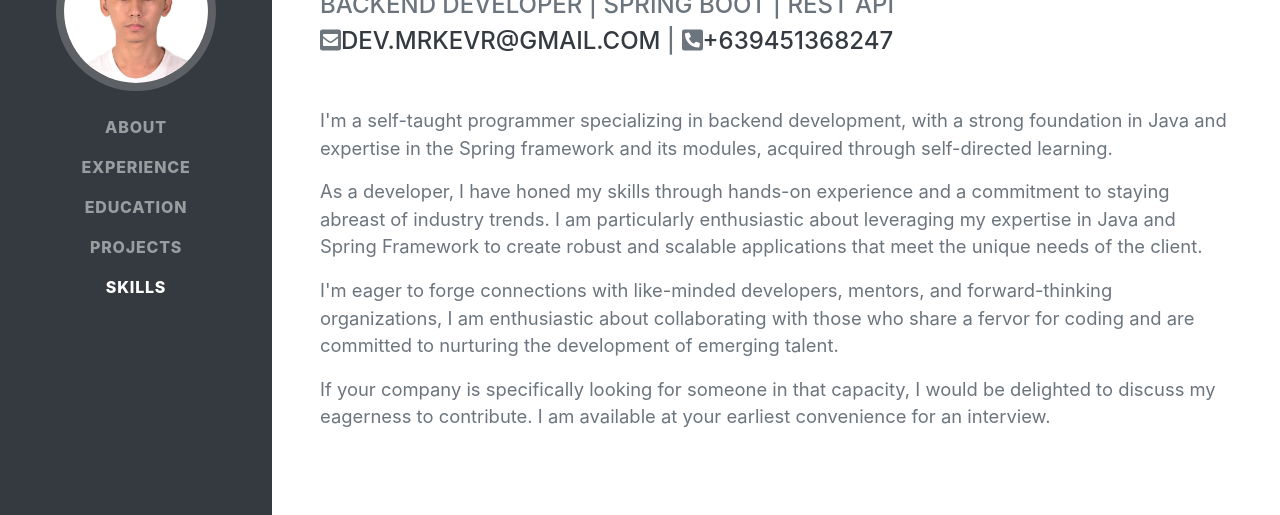
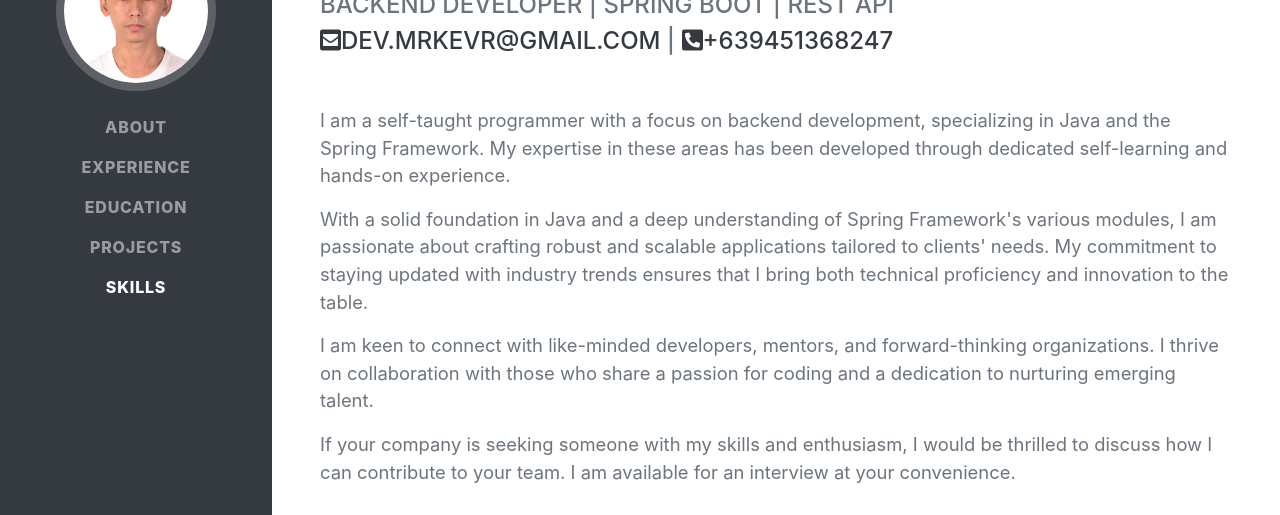
Before and after one commit to mrkevr/portfolio, a website: page index.html in a window 1280 px wide. Shown: the part 285-800 px from the top of the page. Drawn offline with nearby package versions, Linux system fonts and the light colour scheme; a web font is replaced by a local one.

Commit message:
Updated about me

```diff
--- a/index.html
+++ b/index.html
@@ -40,14 +40,14 @@
                     <h1 class="mb-0">Mark Ever <span class="text-primary">Cantillano</span></h1>
                     <div class="subheading">Backend Developer | Spring Boot | REST Api</div>
                     <div class="subheading mb-5">
-                        <i class="fas fa-envelope-square"></i><a href="mailto:dev.mrkevr@gmail.com">dev.mrkevr@gmail.com</a> |
-                        <i class="fas fa-phone-square-alt"></i><a href="tel:+639451368247">+639451368247</a>
+                        <a href="mailto:dev.mrkevr@gmail.com"><i class="fas fa-envelope-square"></i>dev.mrkevr@gmail.com</a> |
+                        <a href="tel:+639451368247"><i class="fas fa-phone-square-alt"></i>+639451368247</a>
                     </div>
 
-                    <p class="lead mb-3">I'm a self-taught programmer specializing in backend development, with a strong foundation in Java and expertise in the Spring framework and its modules, acquired through self-directed learning.</p>
-                    <p class="lead mb-3">As a developer, I have honed my skills through hands-on experience and a commitment to staying abreast of industry trends. I am particularly enthusiastic about leveraging my expertise in Java and Spring Framework to create robust and scalable applications that meet the unique needs of the client.</p>
-                    <p class="lead mb-3">I'm eager to forge connections with like-minded developers, mentors, and forward-thinking organizations, I am enthusiastic about collaborating with those who share a fervor for coding and are committed to nurturing the development of emerging talent.</p>
-                    <p class="lead mb-3">If your company is specifically looking for someone in that capacity, I would be delighted to discuss my eagerness to contribute. I am available at your earliest convenience for an interview.</p>
+                    <p class="lead mb-3">I am a self-taught programmer with a focus on backend development, specializing in Java and the Spring Framework. My expertise in these areas has been developed through dedicated self-learning and hands-on experience.</p>
+                    <p class="lead mb-3">With a solid foundation in Java and a deep understanding of Spring Framework's various modules, I am passionate about crafting robust and scalable applications tailored to clients' needs. My commitment to staying updated with industry trends ensures that I bring both technical proficiency and innovation to the table.</p>
+                    <p class="lead mb-3">I am keen to connect with like-minded developers, mentors, and forward-thinking organizations. I thrive on collaboration with those who share a passion for coding and a dedication to nurturing emerging talent.</p>
+                    <p class="lead mb-3">If your company is seeking someone with my skills and enthusiasm, I would be thrilled to discuss how I can contribute to your team. I am available for an interview at your convenience.</p>
 
                     <br> <br> <br> <br>
 
```
